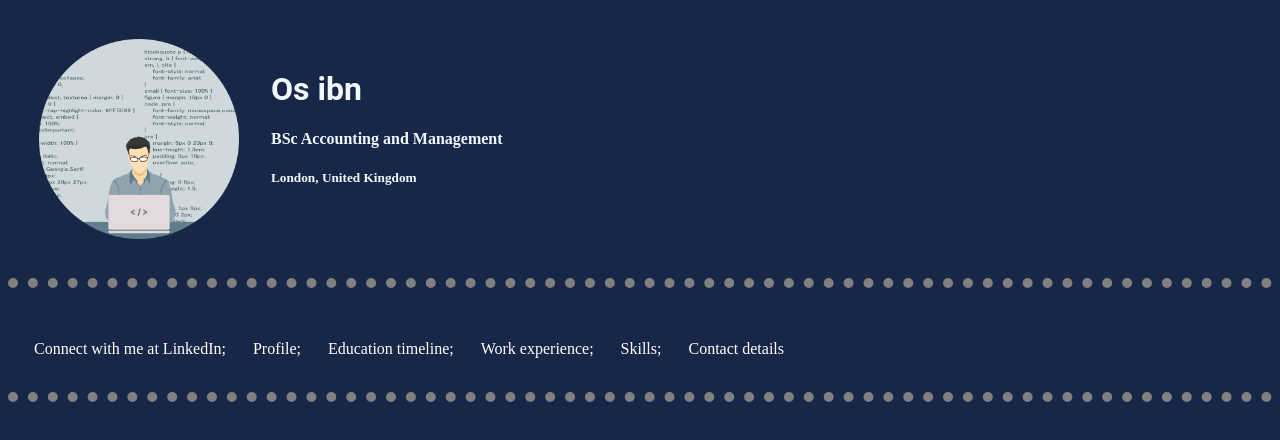
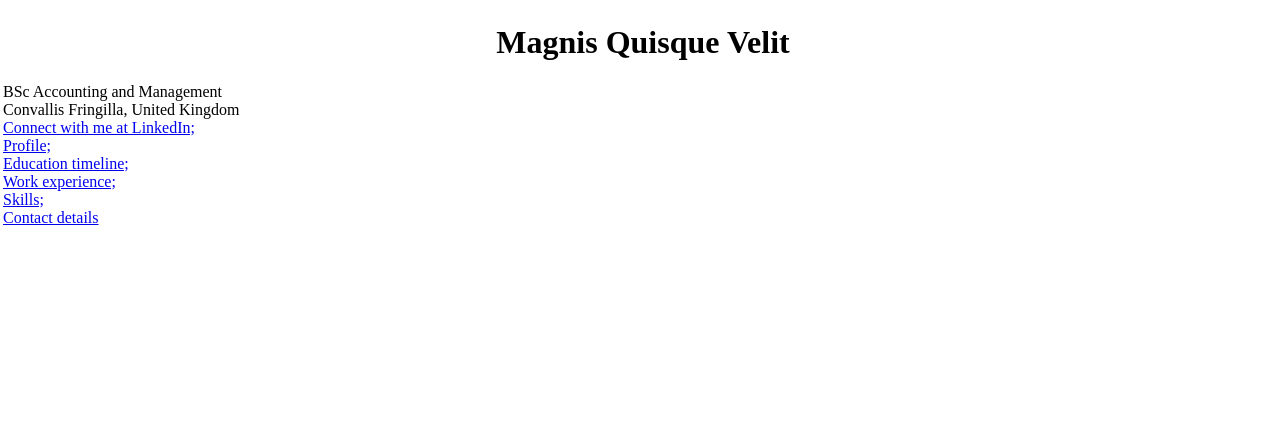
Before and after one commit to I-Osim/Portfolio-page, a plain HTML site: page index.html in a window 1280 px wide. Drawn offline with Linux system fonts and the light colour scheme.

Commit message:
initial look

```diff
--- a/index.html
+++ b/index.html
@@ -8,66 +8,32 @@
   </head>
 
   <body>
-    <div>
-      <table cellspacing="30px">
-        <tr>
-          <td>
-            <img
-              src="images/programmer.png"
-              alt="image not found"
-              style="width: 200px"
-            />
-          </td>
-          <td>
-            <h1 class="head-text">Os ibn</h1>
+    <div id="homepage">
+      <div id="name"><h1 class="head-text">Magnis Quisque Velit</h1></div>
 
-            <h4>BSc Accounting and Management</h4>
+      <div id="job">BSc Accounting and Management</div>
 
-            <h5>London, United Kingdom</h5>
-          </td>
-        </tr>
-      </table>
+      <div id="location">Convallis Fringilla, United Kingdom</div>
+
+      <div class="linkedin">
+        <a href="https://uk.linkedin.com/">Connect with me at LinkedIn;</a>
       </div>
-    <hr />
-    <div id="flex-container">
-      <table class="links" ; cellspacing="25px">
-        <tr>
-          <td>
-            <p class="flex-item">
-              <a href="https://uk.linkedin.com/"
-                >Connect with me at LinkedIn;</a
-              >
-            </p>
-          </td>
-          <br />
-          <td>
-            <p class="flex-item">
+
+      <div class="profile">
         <a href="Profile.html">Profile;</a>
-            </p>
-          </td>
-          <td>
-            <p class="flex-item">
+      </div>
+      <div class="education">
         <a href="Education.html"> Education timeline;</a>
-            </p>
-          </td>
-          <td>
-            <p class="flex-item">
+      </div>
+      <div class="experience">
         <a href="Work experience.html">Work experience;</a>
-            </p>
-          </td>
-          <td>
-            <p class="flex-item">
+      </div>
+      <div class="skills">
         <a href="Skills.html">Skills;</a>
-            </p>
-          </td>
-          <td>
-            <p class="flex-item">
+      </div>
+      <div class="contact">
         <a href="Get in touch with me.html">Contact details</a>
-            </p>
-          </td>
-        </tr>
-      </table>
       </div>
-    <hr />
+    </div>
   </body>
 </html>
--- a/style.css
+++ b/style.css
@@ -1,54 +1,14 @@
-html {
-    display: block;
-    width: 100%;
+body {
+    margin: 0%;
+    max-width: 100%;
 }
 
-body {
-    background-color: 182747;
-    color: aliceblue;
+#homepage {
+    border: solid white;
+    width: 100%;
+    /* background-image: url(./); */
 }
 
-a:link {
-    text-decoration-line: none;
-    display: inline;
-    color: white;
+#name {
+    text-align: center;
 }
-
-a:visited {
-    text-decoration-line: overline;
-    display: inline;
-    color: white;
-}
-
-a:active {
-    text-decoration-line: overline;
-    display: inline;
-    color: white;
-}
-
-#flex-container {
-    flex-wrap: wrap;
-}
-
-.flex-item {
-    font: 2em;
-}
-
-hr {
-    width: 100%;
-    border-style: dotted none none;
-    border-width: 10px;
-    border-color: grey;
-}
-
-.links {
-    display: block;
-    align-content: center;
-}
-
-@import url('https://fonts.googleapis.com/css2?family=Roboto:wght@100&display=swap');
-
-.head-text
-{
-    font-family: 'Roboto', sans-serif;
-}
```
Lines whose indentation alone changed are shown as unchanged.
